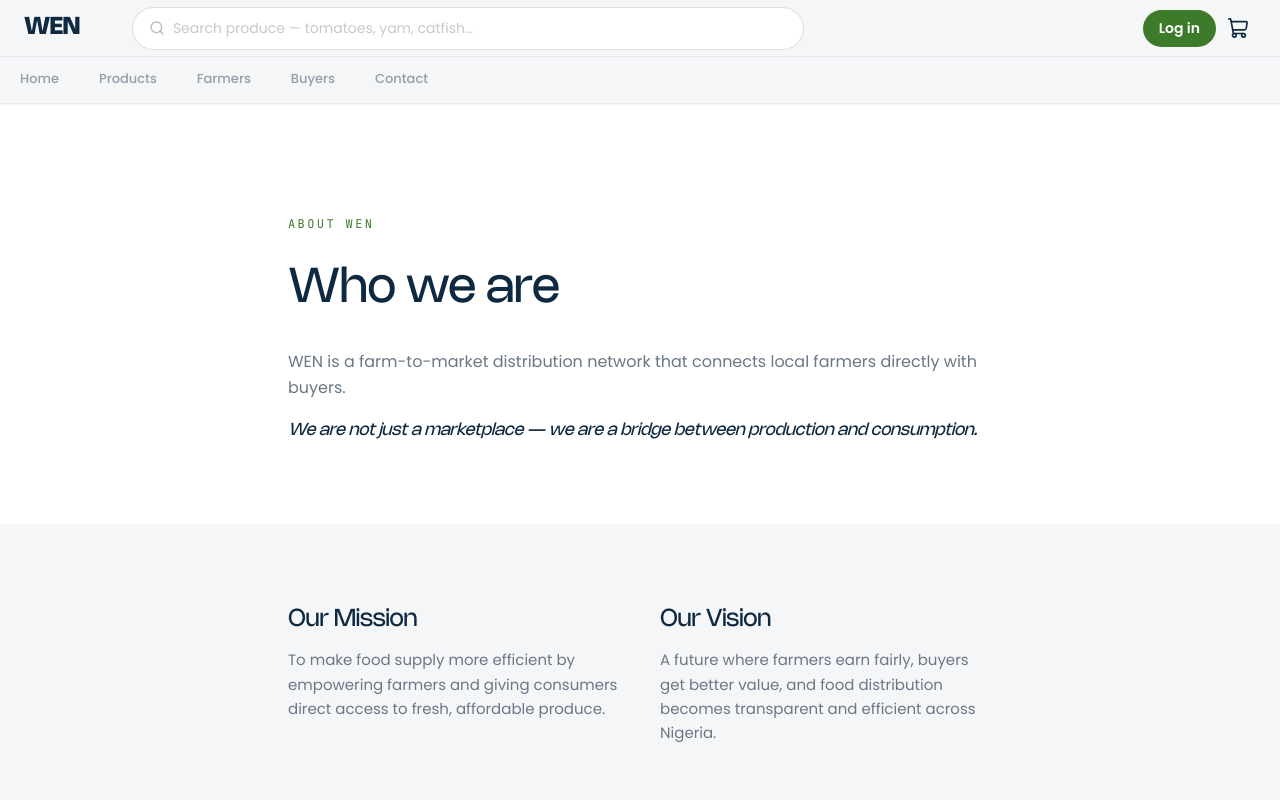
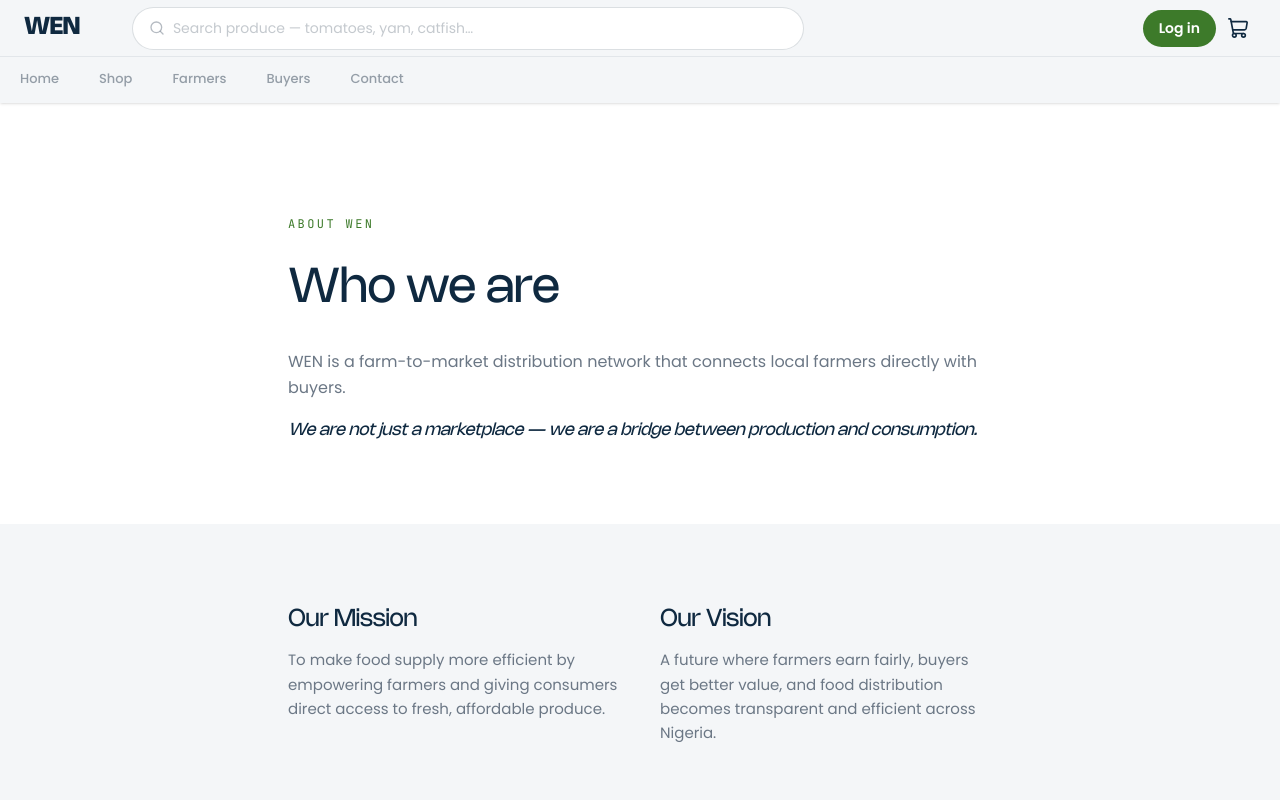
Before and after one commit to solinvictor/wen-backup, a Next.js app: page /about in a window 1280 px wide. Shown: the top 800 px of the page. Built offline with nearby package versions, Linux system fonts and the light colour scheme.

Commit message:
feat: update Nav — Products tab points to /store

```diff
--- a/src/components/Nav.tsx
+++ b/src/components/Nav.tsx
@@ -9,7 +9,7 @@ import { useCart } from '@/context/CartContext'
 // ── Tab config ─────────────────────────────────────────────────────────────
 const TABS = [
   { href: '/',         label: 'Home' },
-  { href: '/products', label: 'Products' },
+  { href: '/store',    label: 'Shop'     },
   { href: '/farmers',  label: 'Farmers' },
   { href: '/buyers',   label: 'Buyers' },
   { href: '/contact',  label: 'Contact' },
@@ -63,7 +63,7 @@ function CartButton() {
 
   return (
     <Link
-      href="/products"
+      href="/store"
       aria-label={`Cart — ${cartCount} item${cartCount !== 1 ? 's' : ''}`}
       className="relative flex items-center justify-center w-9 h-9 text-soil hover:bg-soil/6 rounded-full transition-colors"
     >
```
